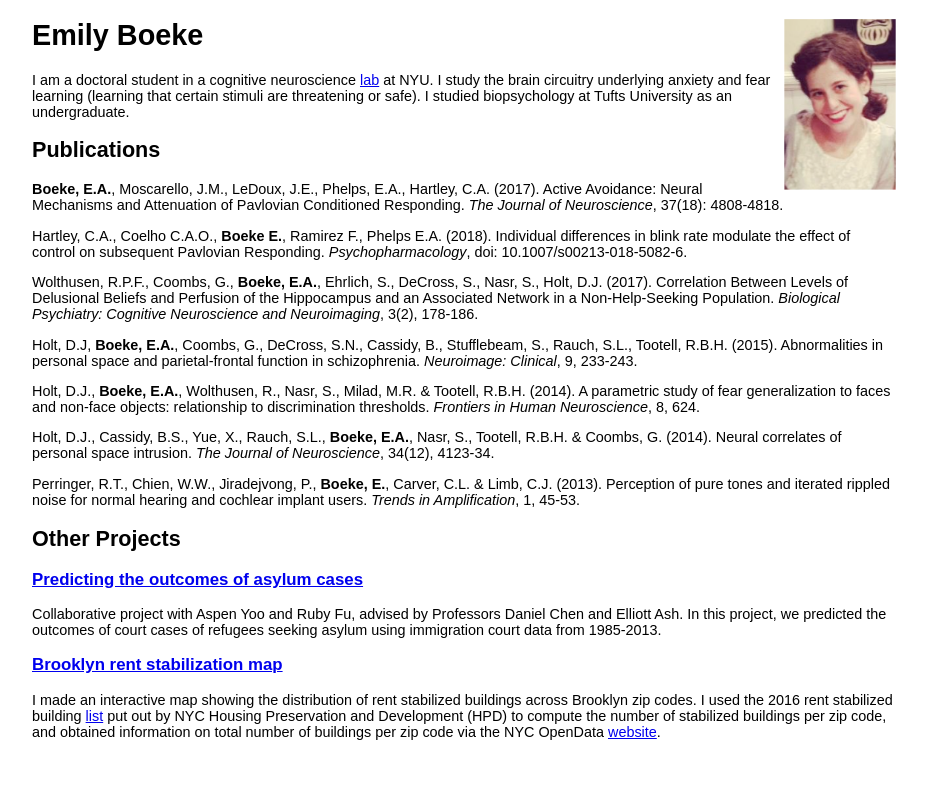
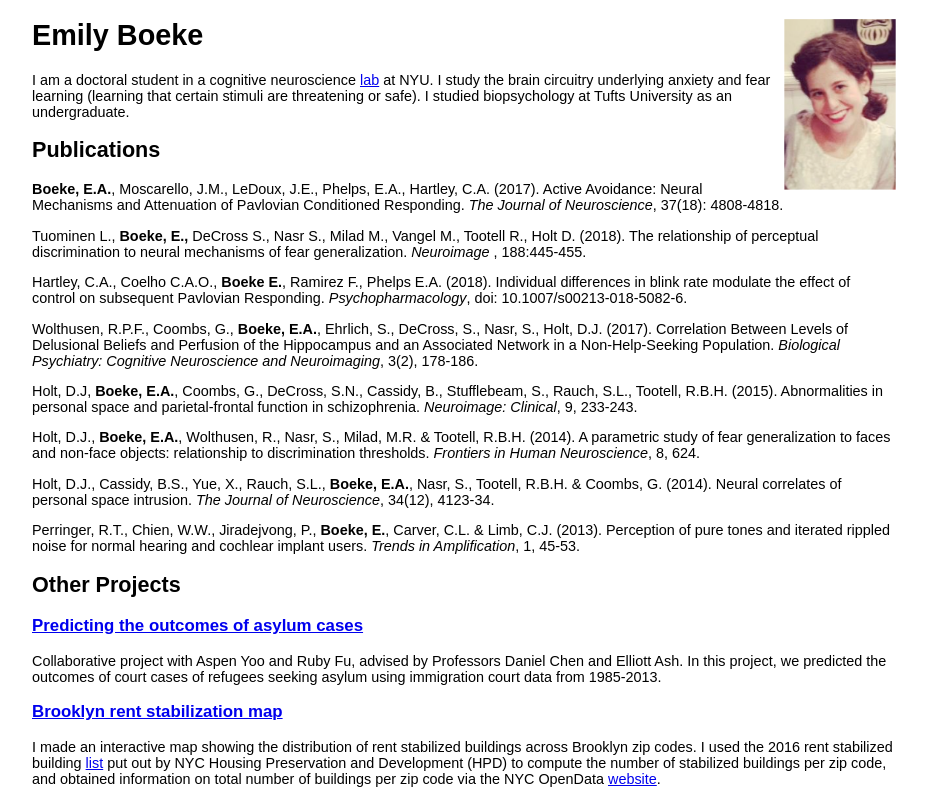
Before and after one commit to eboeke/eboeke.github.io, a plain HTML site: page index.html in a window 1280 px wide. Shown: the whole page, without its empty margins (176-1103 px from the left). Drawn offline with Linux system fonts and the light colour scheme.

Commit message:
added paper

```diff
--- a/index.html
+++ b/index.html
@@ -20,12 +20,17 @@
 
 
 </div>
-<!-- email address. more info -->
+
 <h2> Publications </h2>
 <p><b>Boeke, E.A.</b>, Moscarello, J.M., LeDoux, J.E., Phelps, E.A., Hartley, C.A.
   (2017). Active Avoidance: Neural Mechanisms and Attenuation of Pavlovian
   Conditioned Responding. <i>The Journal of Neuroscience</i>, 37(18): 4808-4818.
   </p>
+  <p>Tuominen L., <b>Boeke, E.,</b> DeCross S., Nasr S., Milad M., Vangel M.,
+    Tootell R., Holt D. (2018). The relationship of perceptual discrimination
+     to neural mechanisms of fear generalization. <i> Neuroimage </i>, 188:445-455.
+    </p>
+
 <p>Hartley, C.A., Coelho C.A.O., <b>Boeke E.</b>, Ramirez F., Phelps E.A. (2018).
   Individual differences in blink rate modulate the effect of control on
   subsequent Pavlovian Responding. <i>Psychopharmacology</i>,
```
